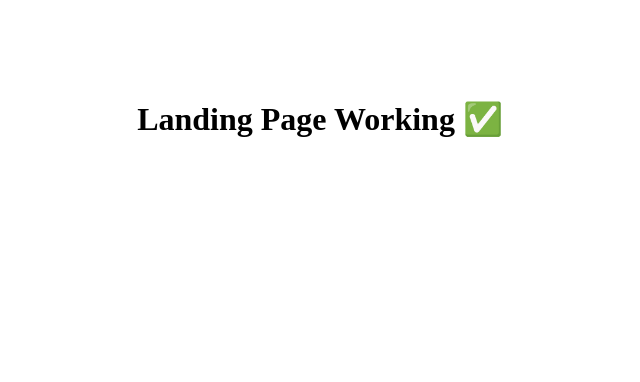
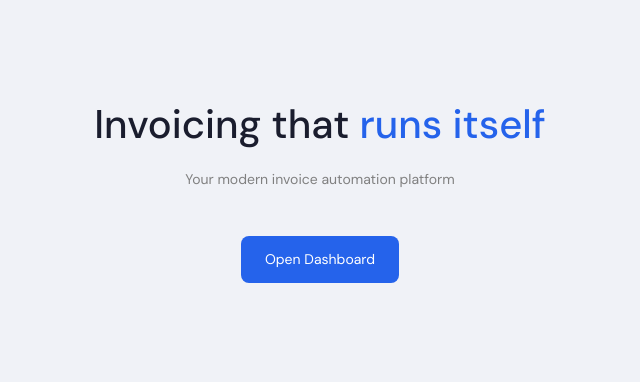
Before and after one commit to ku2507u0657-cmyk/invoice-app-1, a Flask app: template templates/index.html in a window 1280 px wide. Shown: the top 382 px of the page, without its empty margins (320-960 px from the left). Run offline with Flask 3, Linux system fonts and the light colour scheme; the template is opened without the code that fills it, so the values that code supplies are empty.

Commit message:
landing page working

```diff
--- a/templates/index.html
+++ b/templates/index.html
@@ -1,3 +1,24 @@
-<h1 style="text-align:center; margin-top:100px;">
-Landing Page Working ✅
-</h1>
+{% extends "base.html" %}
+
+{% block auth_content %}
+
+<div style="text-align:center; padding:100px;">
+  <h1>Invoicing that <span style="color:#2563eb;">runs itself</span></h1>
+  <p style="margin-top:20px; color:gray;">
+    Your modern invoice automation platform
+  </p>
+
+  <a href="/login" style="
+    display:inline-block;
+    margin-top:30px;
+    padding:12px 24px;
+    background:#2563eb;
+    color:white;
+    border-radius:8px;
+    text-decoration:none;
+  ">
+    Open Dashboard
+  </a>
+</div>
+
+{% endblock %}
```
